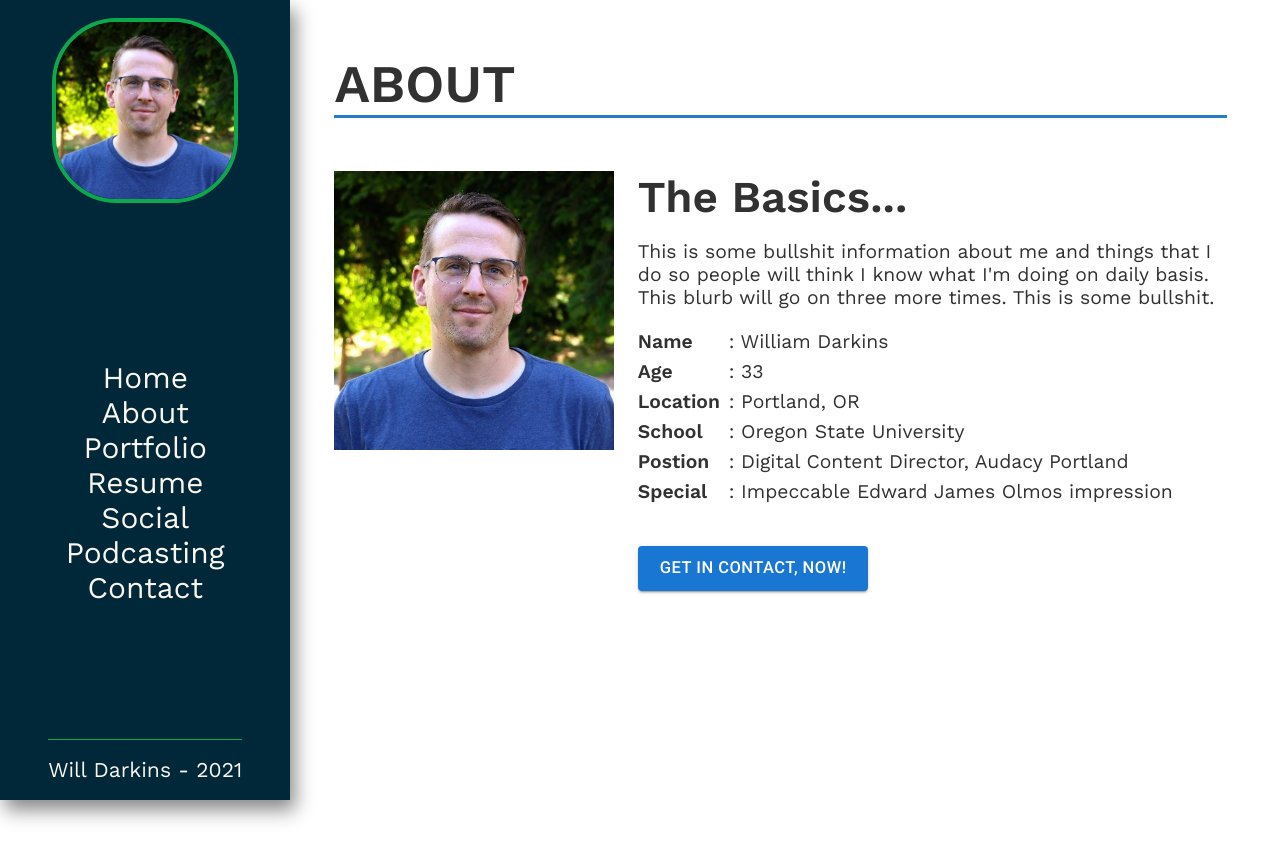
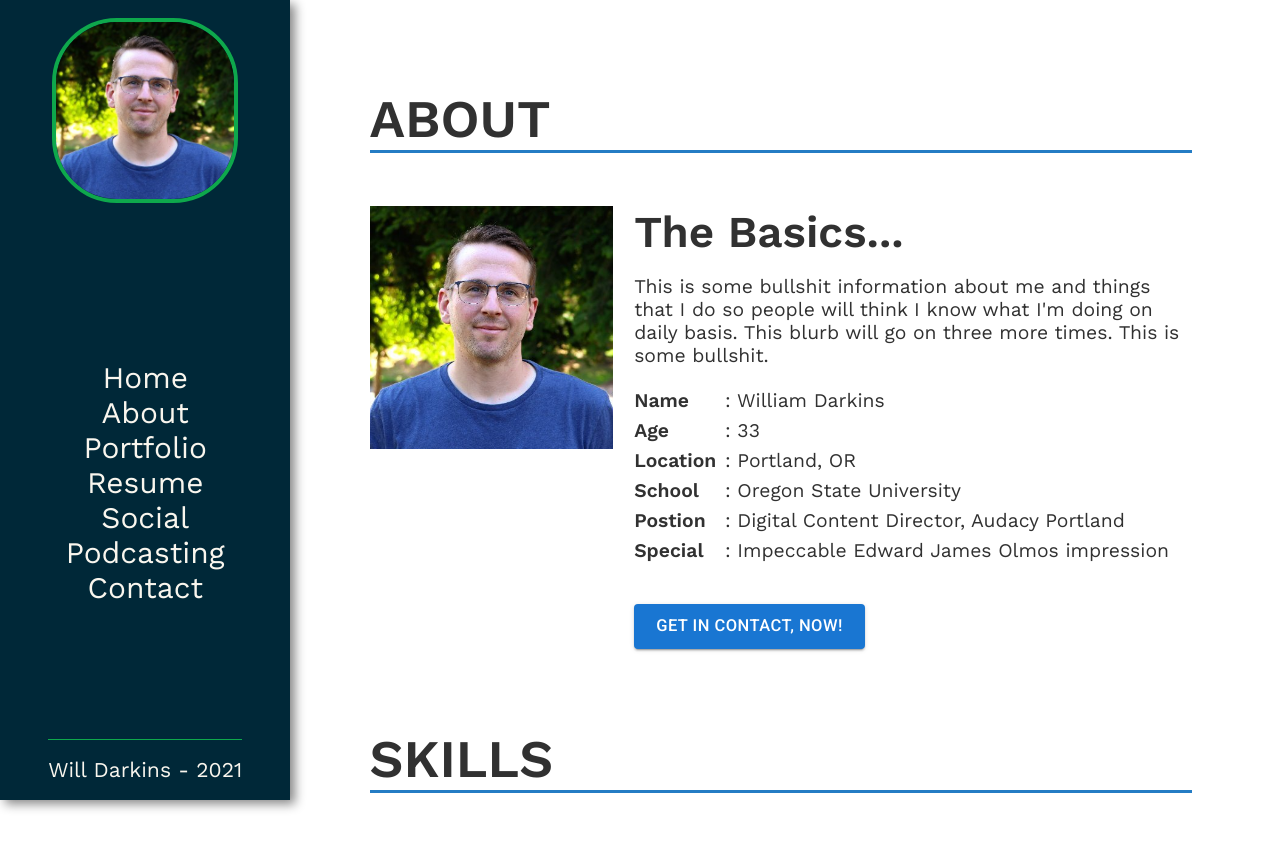
Before and after one commit to willdarkins/portfolio_darkins, a React (Create React App) app: page /about in a window 1280 px wide. Shown: the top 860 px of the page. Before the commit the page ends 800 px from the top, so only its background shows below. Built offline with nearby package versions, Linux system fonts and the light colour scheme; a web font is replaced by a local one.

Commit message:
other changes I forgot about

```diff
--- a/src/Components/Nav.js
+++ b/src/Components/Nav.js
@@ -11,7 +11,7 @@ const NavStyles = styled.nav`
     align-items: center;
     height: 100%;
     width: 100%;
-    box-shadow: 5px 10px 18px #888888;
+    box-shadow: 5px 4px 10px #888888;
 
 //targeting profile picture in sidebar
     .profile {
--- /dev/null
+++ b/src/Components/Skills.js
@@ -0,0 +1,19 @@
+import React from 'react'
+import styled from 'styled-components'
+import { InnerLayout } from '../Styles/Layout'
+import Title from './Title'
+
+const SkillStyles = styled.section`
+`
+
+function Skills() {
+    return (
+        <InnerLayout>
+            <SkillStyles>
+                <Title title={'Skills'} />
+            </SkillStyles>
+        </InnerLayout>
+    )
+}
+
+export default Skills
--- a/src/Pages/About.js
+++ b/src/Pages/About.js
@@ -2,6 +2,7 @@ import React from 'react'
 import styled from 'styled-components'
 import Title from '../Components/Title'
 import BasicInfo from '../Components/BasicInfo'
+import Skills from '../Components/Skills'
 import { MainLayout } from '../Styles/Layout'
 
 const AboutStyles = styled.section`
@@ -14,6 +15,7 @@ function About() {
                 {/* props to be passed to Title component */}
                 <Title title={'About'} />
                 <BasicInfo />
+                <Skills />
             </AboutStyles>
         </MainLayout>
     )
--- a/src/Styles/Layout.js
+++ b/src/Styles/Layout.js
@@ -2,6 +2,10 @@
 import styled from 'styled-components'
 
 export const MainLayout = styled.div `
-    padding: 3rem;
+    padding: 5rem;
 
 `
+export const InnerLayout = styled.div `
+    padding: 4.5rem 0;
+
+`
```
Also changed, not shown: src/Components/ParticleBackground.js (deleted, +0 -13 lines).
